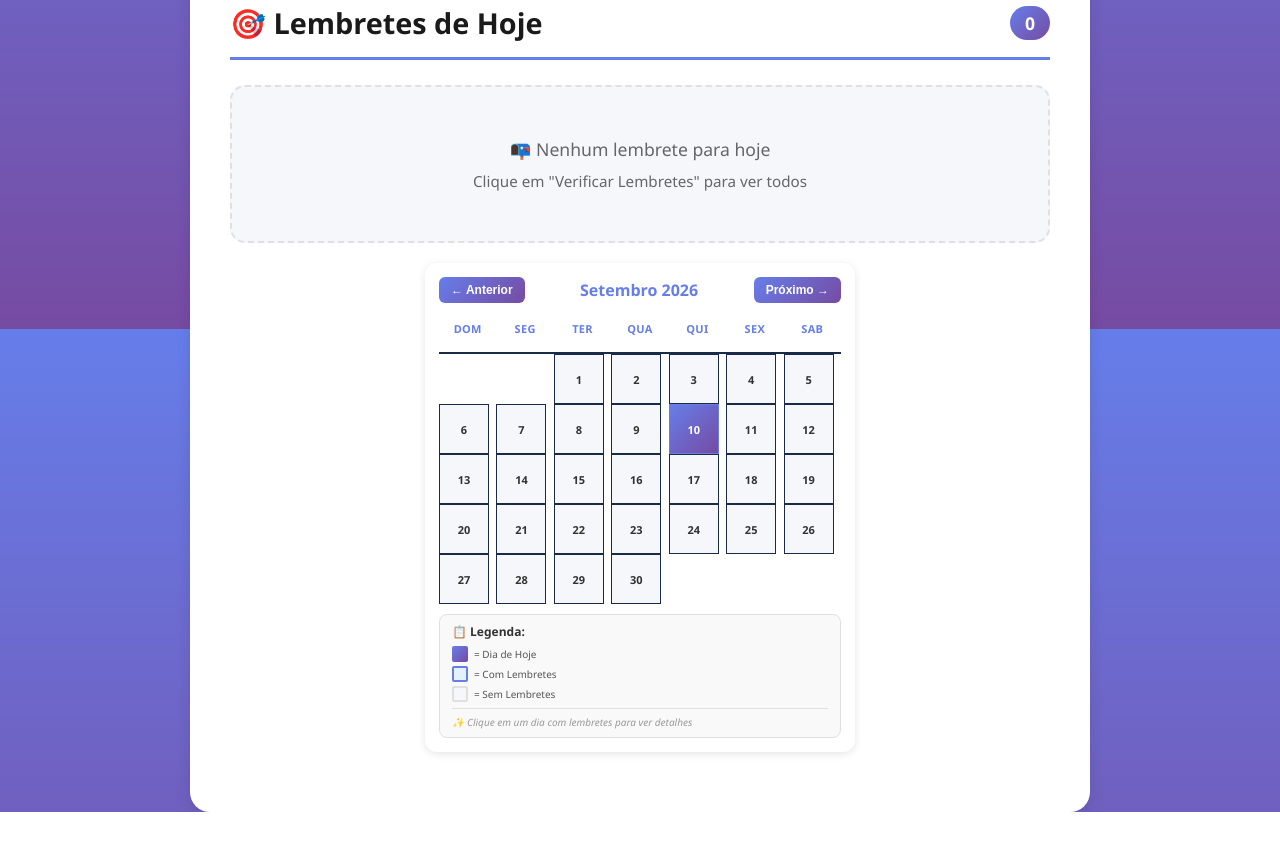
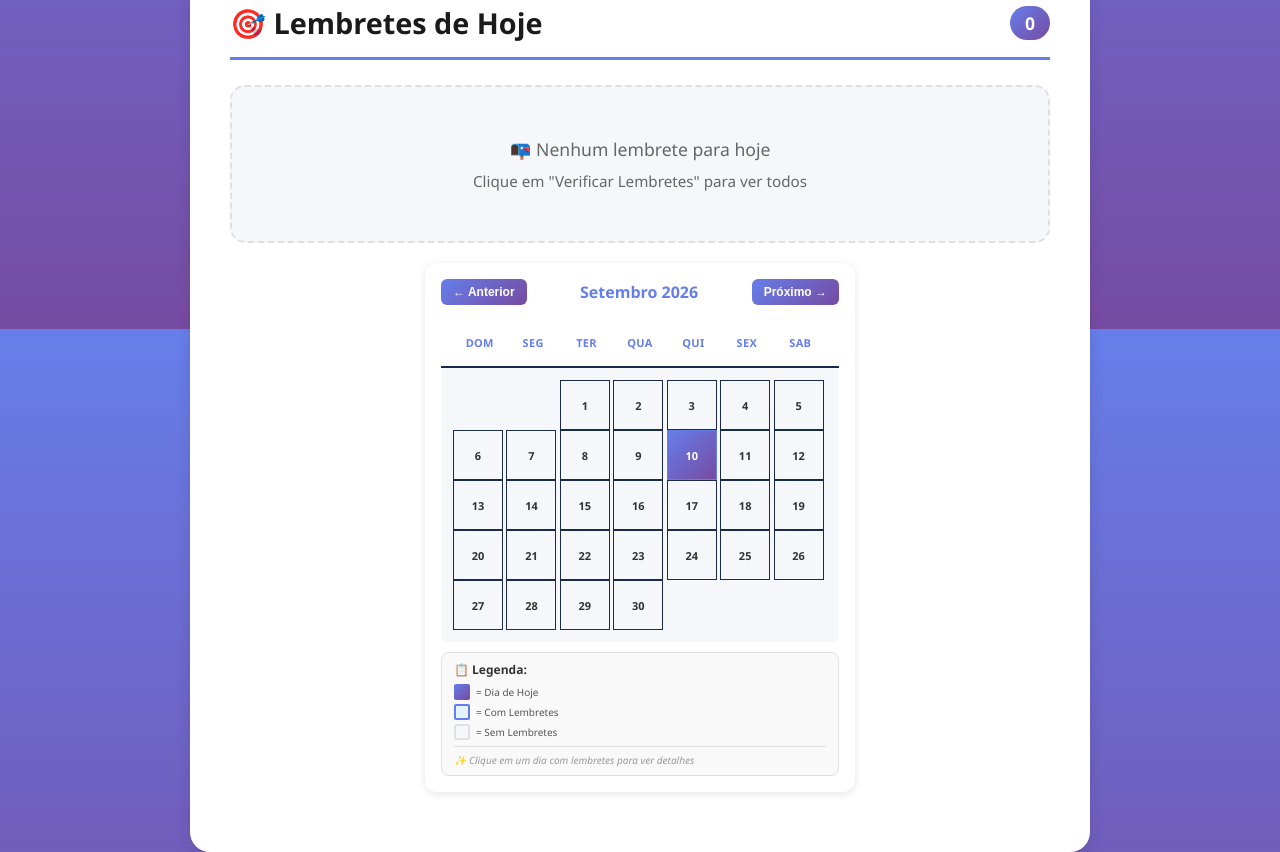
Before and after one commit to Samuel-Victor31/gabriela_lembretes, a plain HTML site: page index.html in a window 1280 px wide. Shown: the part 471-1323 px from the top of the page. Before the commit the page ends 1283 px from the top, so only its background shows below. Drawn offline with Linux system fonts and the light colour scheme; no server answers.

Commit message:
Update styles.css

```diff
--- a/styles.css
+++ b/styles.css
@@ -2810,7 +2810,7 @@ body {
 .calendario-container {
   background: white;
   border-radius: 12px;
-  padding: 14px;
+  padding: 16px;
   box-shadow: 0 2px 8px rgba(0, 0, 0, 0.1);
   margin: 20px auto;
   max-width: 430px;
@@ -2854,8 +2854,9 @@ body {
   grid-template-columns: repeat(7, 1fr);
   gap: 0px;
   margin-bottom: 0px;
-  padding-bottom: 8px;
+  padding: 12px 12px 8px 12px;
   border-bottom: 2px solid #1a2b4a;
+  background: transparent;
 }
 
 .calendario-dia-semana {
@@ -2874,6 +2875,9 @@ body {
   gap: 0px !important;
   margin-bottom: 10px;
   width: 100%;
+  padding: 12px;
+  background: #f5f7fa;
+  border-radius: 4px;
 }
 
 .calendario-dia {
```
